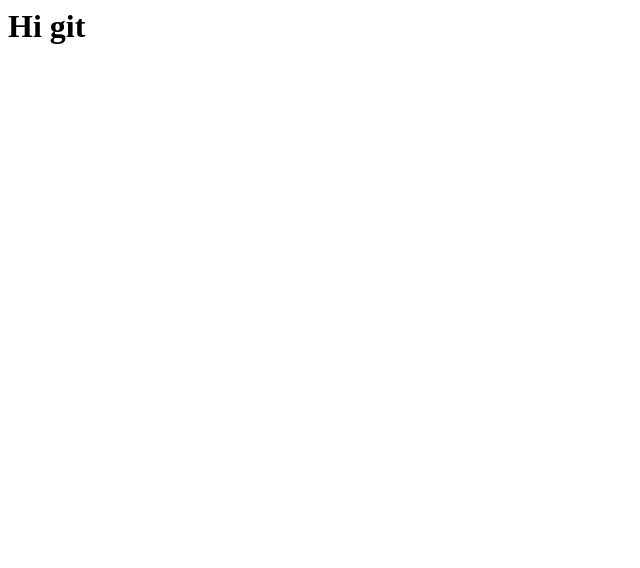
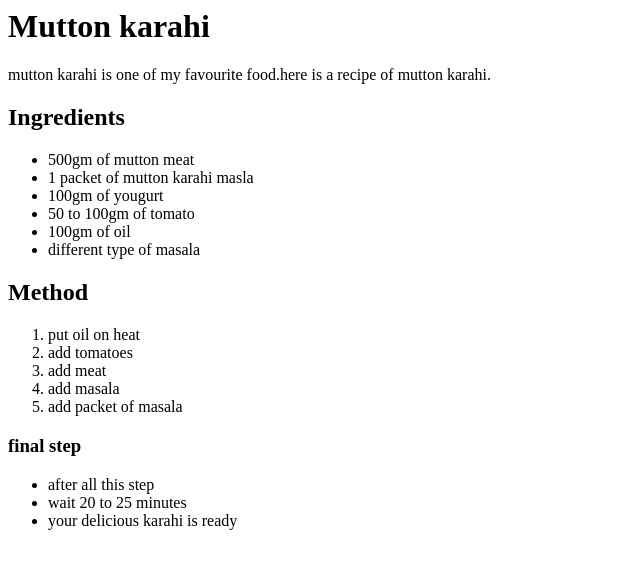
Before and after one commit to hashirhussain1/git, a plain HTML site: page index.html in a window 1280 px wide. Shown: the whole page, without its empty margins (0-640 px from the left). Drawn offline with Linux system fonts and the light colour scheme.

Commit message:
initial commit

```diff
--- a/index.html
+++ b/index.html
@@ -1 +1,31 @@
-<h1>Hi git</h1>
+ <head>
+        <title>list</title>
+    </head>
+    <body>
+        <h1>Mutton karahi</h1>
+        <p>mutton karahi is one of my favourite food.here is a recipe of mutton karahi.</p>
+        <h2>Ingredients</h2>
+        <ul>
+            <li>500gm of mutton meat</li>
+            <li>1 packet of mutton karahi masla</li>
+            <li>100gm of yougurt</li>
+            <li>50 to 100gm of tomato</li>
+            <li>100gm of oil</li>
+            <li>different type of masala</li>
+        </ul>
+        <h2>Method</h2>
+        <ol>
+            <li>put oil on heat</li>
+            <li>add tomatoes</li>
+            <li>add meat</li>
+            <li>add masala</li>
+            <li>add packet of masala</li>
+        </ol>
+        <h3>final step</h3>
+        <ul>
+            <li>after all this step</li>
+            <li>wait 20 to 25 minutes</li>
+            <li>your delicious karahi is ready</li>
+        </ul>
+    </body>
+</html>
```
